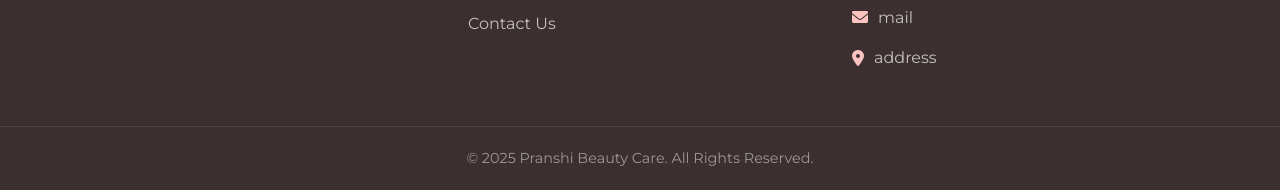
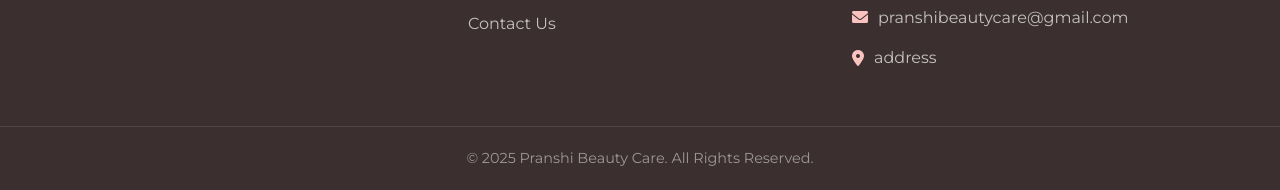
Before and after one commit to heet2353/pranshibeautycare, a plain HTML site: page index.html in a window 1280 px wide. Shown: the part 4502-4692 px from the top of the page. Drawn offline with nearby package versions, Linux system fonts and the light colour scheme.

Commit message:
Update index.html

```diff
--- a/index.html
+++ b/index.html
@@ -280,7 +280,7 @@
                 </div>
                 <div class="contact-info">
                     <p><i class="fas fa-phone-alt"></i> +91 9106681202</p>
-                    <p><i class="fas fa-envelope"></i> mail</p>
+                    <p><i class="fas fa-envelope"></i> pranshibeautycare@gmail.com</p>
                     <p><i class="fas fa-map-marker-alt"></i> address</p>
                 </div>
             </div>
```
